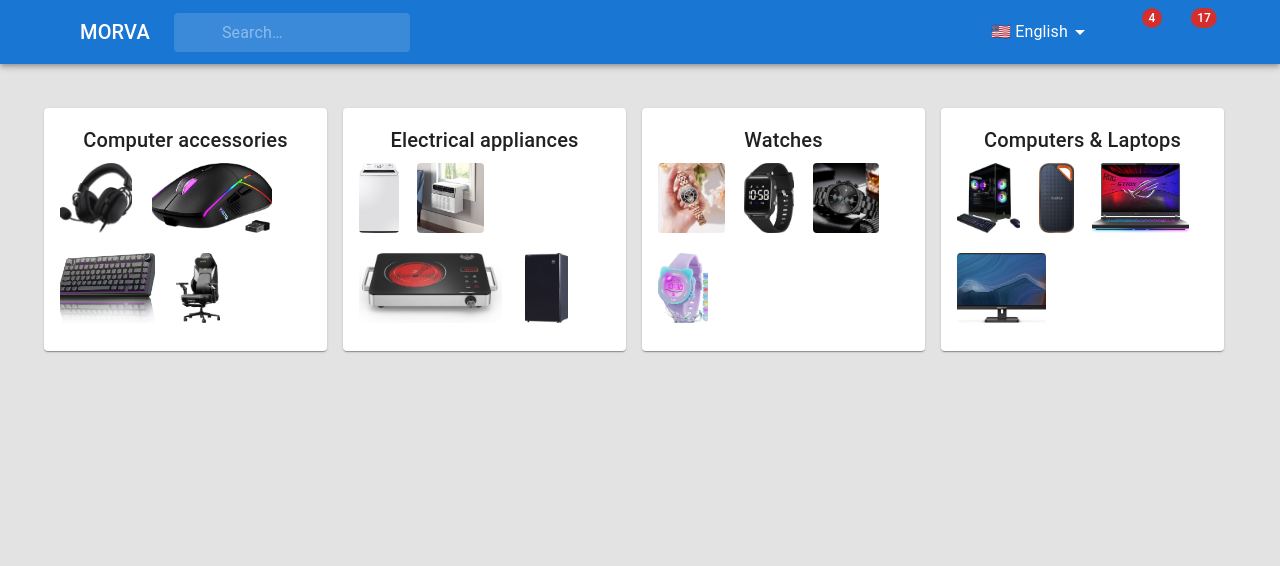
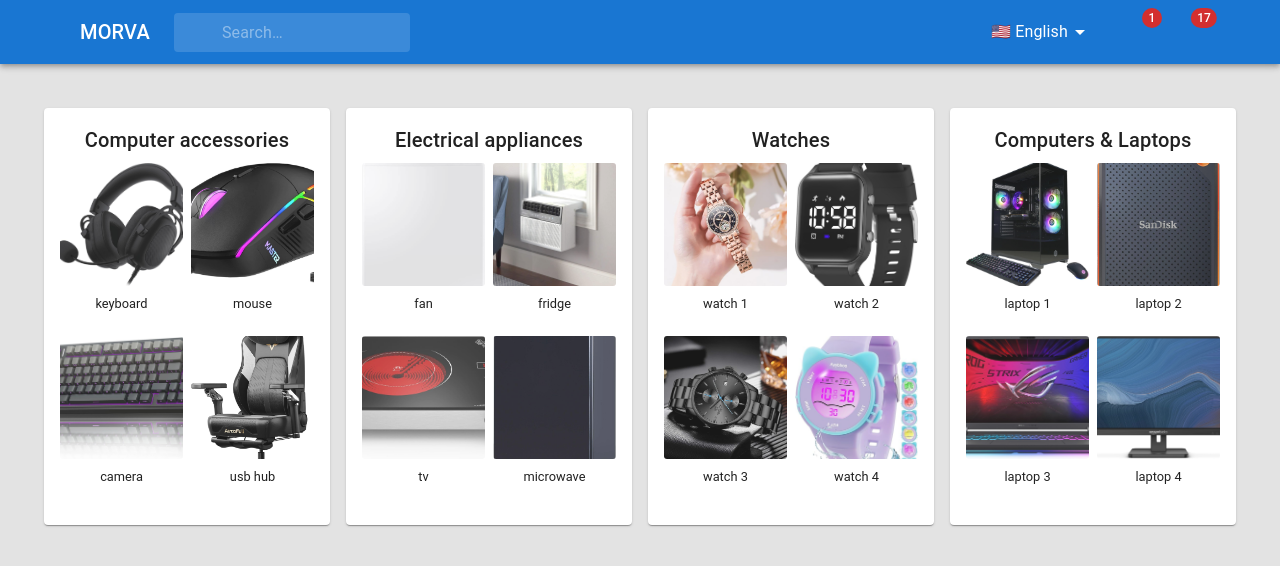
Before and after one commit to mahmoud1zidan111/Morfa-shop, a React (Create React App) app: page /categories in a window 1280 px wide. Shown: the top 566 px of the page. Built offline with nearby package versions, Linux system fonts and the light colour scheme; some icons are missing.

Commit message:
criat a profile & account

```diff
--- a/package.json
+++ b/package.json
@@ -15,7 +15,7 @@
     "react": "^19.1.1",
     "react-dom": "^19.1.1",
     "react-i18next": "^11.18.0",
-    "react-router-dom": "^6.22.3",
+    "react-router-dom": "^6.30.1",
     "react-scripts": "^5.0.1",
     "web-vitals": "^2.1.4"
   },
--- /dev/null
+++ b/src/Account.js
@@ -0,0 +1,3 @@
+export default function Account() {
+  return <h1> حسابي</h1>;
+}
--- a/src/App.js
+++ b/src/App.js
@@ -1,18 +1,19 @@
 import "./App.css";
 import React, { useEffect } from "react";
-import i18n from "./i18n"; // ✅ إعدادات الترجمة
+import i18n from "./i18n";
 import SimpleContainer from "./componants/contener";
 import PrimarySearchAppBar from "./componants/Navbar";
 
-// ✅ استدعاء React Router
-import { BrowserRouter, Routes, Route, useParams } from "react-router-dom";
-import ActionAreaCard from "./componants/cards"; // لو ملف الكروت اسمه cards.js
+import Profile from "./Profile"; // عدّل المسار حسب مكان الملف
+import Account from "./Account"; // عدّل المسار حسب مكان الملف
 
-// ✅ صفحة تعرض تفاصيل المنتج حسب الرابط
+import { Routes, Route, useParams } from "react-router-dom";
+import ActionAreaCard from "./componants/cards";
+
 function ProductPage() {
   const { category, id } = useParams();
   return (
-    <div style={{ padding: "20px" }}>
+    <div style={{ padding: 20 }}>
       <h2>صفحة المنتج</h2>
       <p>الفئة: {category}</p>
       <p>المنتج رقم: {id}</p>
@@ -20,7 +21,7 @@ function ProductPage() {
   );
 }
 
-function App() {
+export default function App() {
   useEffect(() => {
     const savedLang = localStorage.getItem("preferredLanguage") || "en";
     i18n.changeLanguage(savedLang);
@@ -29,24 +30,23 @@ function App() {
 
   return (
     <div className="App">
-      {/* ✅ تغليف بالـ Router */}
-      <BrowserRouter>
-        {/* دايمًا النافبار فوق */}
-        <PrimarySearchAppBar />
+      <PrimarySearchAppBar />
 
-        <Routes>
-          {/* الصفحة الرئيسية زي ما هي */}
-          <Route path="/" element={<SimpleContainer />} />
+      <Routes>
+        <Route path="/" element={<SimpleContainer />} />
+        <Route path="/categories" element={<ActionAreaCard />} />
+        <Route path="/products/:category/:id" element={<ProductPage />} />
 
-          {/* صفحة فيها كروت المنتجات */}
-          <Route path="/categories" element={<ActionAreaCard />} />
+        {/* المهم: دول اللي كانوا ناقصين */}
+        <Route path="/profile" element={<Profile />} />
+        <Route path="/account" element={<Account />} />
 
-          {/* صفحة تفاصيل أي منتج */}
-          <Route path="/products/:category/:id" element={<ProductPage />} />
-        </Routes>
-      </BrowserRouter>
+        {/* اختياري: صفحة لأي مسار غلط */}
+        <Route
+          path="*"
+          element={<div style={{ padding: 20 }}>صفحة غير موجودة</div>}
+        />
+      </Routes>
     </div>
   );
 }
-
-export default App;
--- /dev/null
+++ b/src/Profile.js
@@ -0,0 +1,3 @@
+export default function Profile() {
+  return <h1> الملف الشخصي</h1>;
+}
--- a/src/componants/Navbar.js
+++ b/src/componants/Navbar.js
@@ -12,17 +12,20 @@ import Menu from "@mui/material/Menu";
 import MenuIcon from "@mui/icons-material/Menu";
 import SearchIcon from "@mui/icons-material/Search";
 import AccountCircle from "@mui/icons-material/AccountCircle";
-import MailIcon from "@mui/icons-material/Mail";
+// import MailIcon from "@mui/icons-material/Mail";
 import NotificationsIcon from "@mui/icons-material/Notifications";
 import MoreIcon from "@mui/icons-material/MoreVert";
 import LanguageSwitcher from "./Lang-bottom";
 import { useTranslation } from "react-i18next";
+import ShoppingCartOutlinedIcon from "@mui/icons-material/ShoppingCartOutlined";
 
 import Drawer from "@mui/material/Drawer";
 import List from "@mui/material/List";
 import ListItem from "@mui/material/ListItem";
 import ListItemButton from "@mui/material/ListItemButton";
 import ListItemText from "@mui/material/ListItemText";
+
+import { Link as RouterLink } from "react-router-dom";
 
 const Search = styled("div")(({ theme }) => ({
   position: "relative",
@@ -75,6 +78,7 @@ export default function PrimarySearchAppBar() {
 
   const handleMenuClose = () => {
     setAnchorEl(null);
+    // alert("dkdkdk");
     handleMobileMenuClose();
   };
 
@@ -86,7 +90,6 @@ export default function PrimarySearchAppBar() {
     setMobileMoreAnchorEl(null);
   };
 
-  // ✅ الصفحات مترجمة
   const pages = [
     { key: "home", label: t("home") },
     { key: "about", label: t("about") },
@@ -94,7 +97,7 @@ export default function PrimarySearchAppBar() {
     { key: "contact", label: t("contact") },
   ];
 
-  // ✅ Drawer list
+  //  Drawer list
   const drawerList = (
     <Box
       sx={{ width: 250 }}
@@ -113,8 +116,7 @@ export default function PrimarySearchAppBar() {
       </List>
     </Box>
   );
-
-  // ✅ Menu Profile
+  // Menu Profile
   const menuId = "primary-search-account-menu";
   const renderMenu = (
     <Menu
@@ -126,12 +128,15 @@ export default function PrimarySearchAppBar() {
       open={isMenuOpen}
       onClose={handleMenuClose}
     >
-      <MenuItem onClick={handleMenuClose}>{t("profile")}</MenuItem>
-      <MenuItem onClick={handleMenuClose}>{t("my_account")}</MenuItem>
+      <MenuItem component={RouterLink} to="/profile" onClick={handleMenuClose}>
+        {t("profile")}
+      </MenuItem>
+      <MenuItem component={RouterLink} to="/account" onClick={handleMenuClose}>
+        {t("my_account")}
+      </MenuItem>
     </Menu>
   );
-
-  // ✅ Mobile Menu (3 نقط)
+  //  Mobile Menu
   const mobileMenuId = "primary-search-account-menu-mobile";
   const renderMobileMenu = (
     <Menu
@@ -146,7 +151,7 @@ export default function PrimarySearchAppBar() {
       <MenuItem>
         <IconButton size="large" color="inherit">
           <Badge badgeContent={4} color="error">
-            <MailIcon />
+            <ShoppingCartOutlinedIcon />
           </Badge>
         </IconButton>
         <p>{t("messages")}</p>
@@ -175,7 +180,7 @@ export default function PrimarySearchAppBar() {
     <Box sx={{ flexGrow: 1 }}>
       <AppBar position="static" sx={{ bgcolor: "#1976d2" }}>
         <Toolbar>
-          {/* ✅ زرار Drawer */}
+          {/* Drawer */}
           <IconButton
             size="large"
             edge="start"
@@ -191,7 +196,7 @@ export default function PrimarySearchAppBar() {
             MORVA
           </Typography>
 
-          {/* ✅ Search */}
+          {/* Search   */}
           <Search>
             <SearchIconWrapper>
               <SearchIcon />
@@ -207,12 +212,11 @@ export default function PrimarySearchAppBar() {
 
           <Box sx={{ flexGrow: 1 }} />
 
-          {/* ✅ اكشن في الشاشات الكبيرة */}
           <Box sx={{ display: { xs: "none", md: "flex" } }}>
             <LanguageSwitcher color="white" />
             <IconButton size="large" color="inherit">
-              <Badge badgeContent={4} color="error">
-                <MailIcon />
+              <Badge badgeContent={1} color="error">
+                <ShoppingCartOutlinedIcon />
               </Badge>
             </IconButton>
             <IconButton size="large" color="inherit">
@@ -232,7 +236,6 @@ export default function PrimarySearchAppBar() {
             </IconButton>
           </Box>
 
-          {/* ✅ زرار 3 نقط يظهر بس في الموبايل */}
           <Box sx={{ display: { xs: "flex", md: "none" } }}>
             <IconButton
               size="large"
@@ -248,7 +251,6 @@ export default function PrimarySearchAppBar() {
         </Toolbar>
       </AppBar>
 
-      {/* ✅ Drawer يفتح من اليمين لو لغة عربي */}
       <Drawer
         anchor={i18n.language === "ar" ? "right" : "left"}
         open={drawerOpen}
--- a/src/componants/cards.js
+++ b/src/componants/cards.js
@@ -2,12 +2,15 @@ import * as React from "react";
 import Card from "@mui/material/Card";
 import CardContent from "@mui/material/CardContent";
 import Typography from "@mui/material/Typography";
-import Grid from "@mui/material/Grid";
 import Box from "@mui/material/Box";
+import ImageList from "@mui/material/ImageList";
+import ImageListItem from "@mui/material/ImageListItem";
+import ImageListItemBar from "@mui/material/ImageListItemBar";
 import { useNavigate } from "react-router-dom";
-import { useTranslation } from "react-i18next"; // ✅ استدعاء الترجمة
+import { useTranslation } from "react-i18next";
+import "../componants/steyles-comonant/card.css";
 
-// ✅ استيراد الصور
+// get all potho
 import ca1 from "../image/Product groups/Computer accessories/612LxAJyzXL._AC_SL1500_.jpg";
 import ca2 from "../image/Product groups/Computer accessories/619DIEev8fL._AC_SL1500_.jpg";
 import ca3 from "../image/Product groups/Computer accessories/61MC8BK0w0L._AC_SL1500_.jpg";
@@ -30,85 +33,107 @@ import cl4 from "../image/Product groups/Computers&labtobs/81dr15aerZL._AC_SL150
 
 export default function ActionAreaCard() {
   const navigate = useNavigate();
-  const { t } = useTranslation(); // ✅
+  const { t } = useTranslation();
 
   const cards = [
     {
       id: 1,
       title: t("computer_accessories"),
       images: [
-        { src: ca1, link: "/products/computer-accessories/1" },
-        { src: ca2, link: "/products/computer-accessories/2" },
-        { src: ca3, link: "/products/computer-accessories/3" },
-        { src: ca4, link: "/products/computer-accessories/4" },
+        { src: ca1, tit: "keyboard", link: "/products/computer-accessories/1" },
+        { src: ca2, tit: "mouse", link: "/products/computer-accessories/2" },
+        { src: ca3, tit: "camera", link: "/products/computer-accessories/3" },
+        { src: ca4, tit: "usb hub", link: "/products/computer-accessories/4" },
       ],
     },
     {
       id: 2,
       title: t("electrical_appliances"),
       images: [
-        { src: ea1, link: "/products/electrical-appliances/1" },
-        { src: ea2, link: "/products/electrical-appliances/2" },
-        { src: ea3, link: "/products/electrical-appliances/3" },
-        { src: ea4, link: "/products/electrical-appliances/4" },
+        { src: ea1, tit: "fan", link: "/products/electrical-appliances/1" },
+        { src: ea2, tit: "fridge", link: "/products/electrical-appliances/2" },
+        { src: ea3, tit: "tv", link: "/products/electrical-appliances/3" },
+        {
+          src: ea4,
+          tit: "microwave",
+          link: "/products/electrical-appliances/4",
+        },
       ],
     },
     {
       id: 3,
       title: t("watches"),
       images: [
-        { src: w1, link: "/products/watches/1" },
-        { src: w2, link: "/products/watches/2" },
-        { src: w3, link: "/products/watches/3" },
-        { src: w4, link: "/products/watches/4" },
+        { src: w1, tit: "watch 1", link: "/products/watches/1" },
+        { src: w2, tit: "watch 2", link: "/products/watches/2" },
+        { src: w3, tit: "watch 3", link: "/products/watches/3" },
+        { src: w4, tit: "watch 4", link: "/products/watches/4" },
       ],
     },
     {
       id: 4,
       title: t("computers_laptops"),
       images: [
-        { src: cl1, link: "/products/computers/1" },
-        { src: cl2, link: "/products/computers/2" },
-        { src: cl3, link: "/products/computers/3" },
-        { src: cl4, link: "/products/computers/4" },
+        { src: cl1, tit: "laptop 1", link: "/products/computers/1" },
+        { src: cl2, tit: "laptop 2", link: "/products/computers/2" },
+        { src: cl3, tit: "laptop 3", link: "/products/computers/3" },
+        { src: cl4, tit: "laptop 4", link: "/products/computers/4" },
       ],
     },
   ];
 
   return (
-    <Box sx={{ display: "flex", flexWrap: "wrap", gap: 2, p: 5.5 }}>
+    <Box
+      sx={{
+        display: "flex",
+        flexWrap: "nowrap",
+        gap: 2,
+        p: 5.5,
+        justifyContent: "center",
+      }}
+    >
       {cards.map((card) => (
-        <Card key={card.id} sx={{ width: 283 }}>
+        <Card key={card.id} sx={{ width: 300, overflow: "hidden" }}>
           <CardContent>
-            <Typography
-              gutterBottom
-              variant="h6"
-              component="div"
-              align="center"
-            >
+            <Typography gutterBottom variant="h6" align="center">
               {card.title}
             </Typography>
-            <Grid container spacing={2}>
+
+            <ImageList cols={2} gap={8}>
               {card.images.map((img, idx) => (
-                <Grid item xs={6} key={idx}>
-                  <Box
-                    component="img"
+                <ImageListItem
+                  key={idx}
+                  sx={{ cursor: "pointer", overflow: "hidden" }}
+                  onClick={() => navigate(img.link)}
+                >
+                  <img
                     src={img.src}
-                    alt={card.title + idx}
-                    onClick={() => navigate(img.link)}
+                    alt={img.tit}
+                    loading="lazy"
+                    style={{
+                      width: "100%",
+                      aspectRatio: "1 / 1",
+                      objectFit: "cover",
+                      borderRadius: 3,
+                      transition:
+                        "transform 0.3s ease,  0.3s ease, opacity 0.6s",
+                      opacity: 0.9,
+                    }}
+                    className="image-item"
+                  />
+                  <ImageListItemBar
+                    title={img.tit}
+                    position="below"
                     sx={{
-                      width: "95%",
-                      height: 70,
-                      objectFit: "cover",
-                      borderRadius: 1,
-                      cursor: "pointer",
-                      transition: "0.4s",
-                      "&:hover": { transform: "scale(1.04)" },
+                      ".MuiImageListItemBar-title": {
+                        fontSize: "0.8rem",
+                        textAlign: "center",
+                      },
                     }}
                   />
-                </Grid>
+                </ImageListItem>
               ))}
-            </Grid>
+            </ImageList>
           </CardContent>
         </Card>
       ))}
--- /dev/null
+++ b/src/componants/steyles-comonant/card.css
@@ -0,0 +1,5 @@
+.image-item:hover {
+  transform: scale(1.01); /* تكبر الصورة شوية */
+  opacity: 1; /* توضح شوي */
+  box-shadow: 0 6px 15px rgba(0, 0, 0, 0.25); /* ظل خفيف */
+}
--- a/src/index.js
+++ b/src/index.js
@@ -1,6 +1,6 @@
 import React from "react";
 import ReactDOM from "react-dom/client";
-import "./index.css";
+import { BrowserRouter } from "react-router-dom";
 import App from "./App";
 import "./i18n";
 import reportWebVitals from "./reportWebVitals";
@@ -8,7 +8,9 @@ import reportWebVitals from "./reportWebVitals";
 const root = ReactDOM.createRoot(document.getElementById("root"));
 root.render(
   <React.StrictMode>
-    <App />
+    <BrowserRouter>
+      <App />
+    </BrowserRouter>
   </React.StrictMode>
 );
 
```
Also changed, not shown: 1 other file (tests, documents, lock files or other folders).
